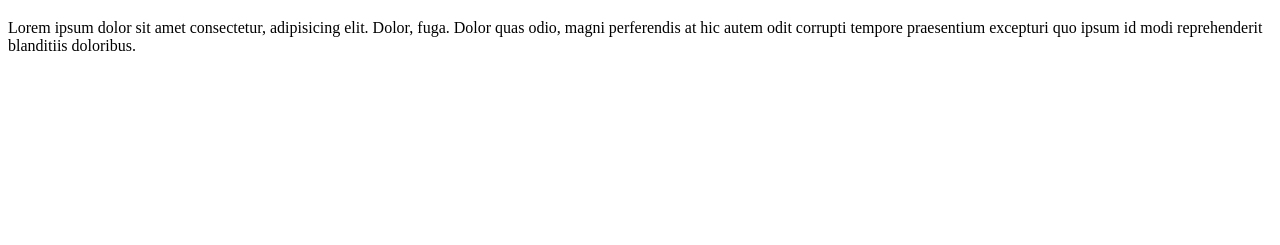
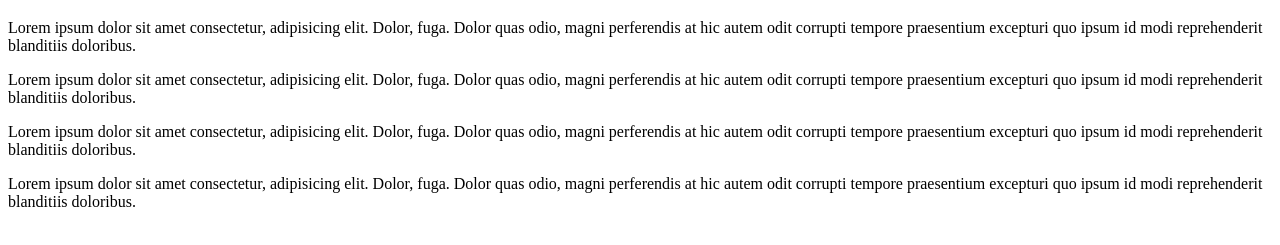
Before and after one commit to kevvelas/miweb, a plain HTML site: page index.html in a window 1280 px wide. Shown: the part 61-306 px from the top of the page. Drawn offline with Linux system fonts and the light colour scheme.

Commit message:
Se añadió parrafos y agregué texto al readme

```diff
--- a/index.html
+++ b/index.html
@@ -7,5 +7,9 @@
 <body>
     <h1>Hola mundo</h1>
     <p>Lorem ipsum dolor sit amet consectetur, adipisicing elit. Dolor, fuga. Dolor quas odio, magni perferendis at hic autem odit corrupti tempore praesentium excepturi quo ipsum id modi reprehenderit blanditiis doloribus.</p>
+
+    <p>Lorem ipsum dolor sit amet consectetur, adipisicing elit. Dolor, fuga. Dolor quas odio, magni perferendis at hic autem odit corrupti tempore praesentium excepturi quo ipsum id modi reprehenderit blanditiis doloribus.</p>
+    <p>Lorem ipsum dolor sit amet consectetur, adipisicing elit. Dolor, fuga. Dolor quas odio, magni perferendis at hic autem odit corrupti tempore praesentium excepturi quo ipsum id modi reprehenderit blanditiis doloribus.</p>
+    <p>Lorem ipsum dolor sit amet consectetur, adipisicing elit. Dolor, fuga. Dolor quas odio, magni perferendis at hic autem odit corrupti tempore praesentium excepturi quo ipsum id modi reprehenderit blanditiis doloribus.</p>
 </body>
 </html>
```
Also changed, not shown: 1 other file.
